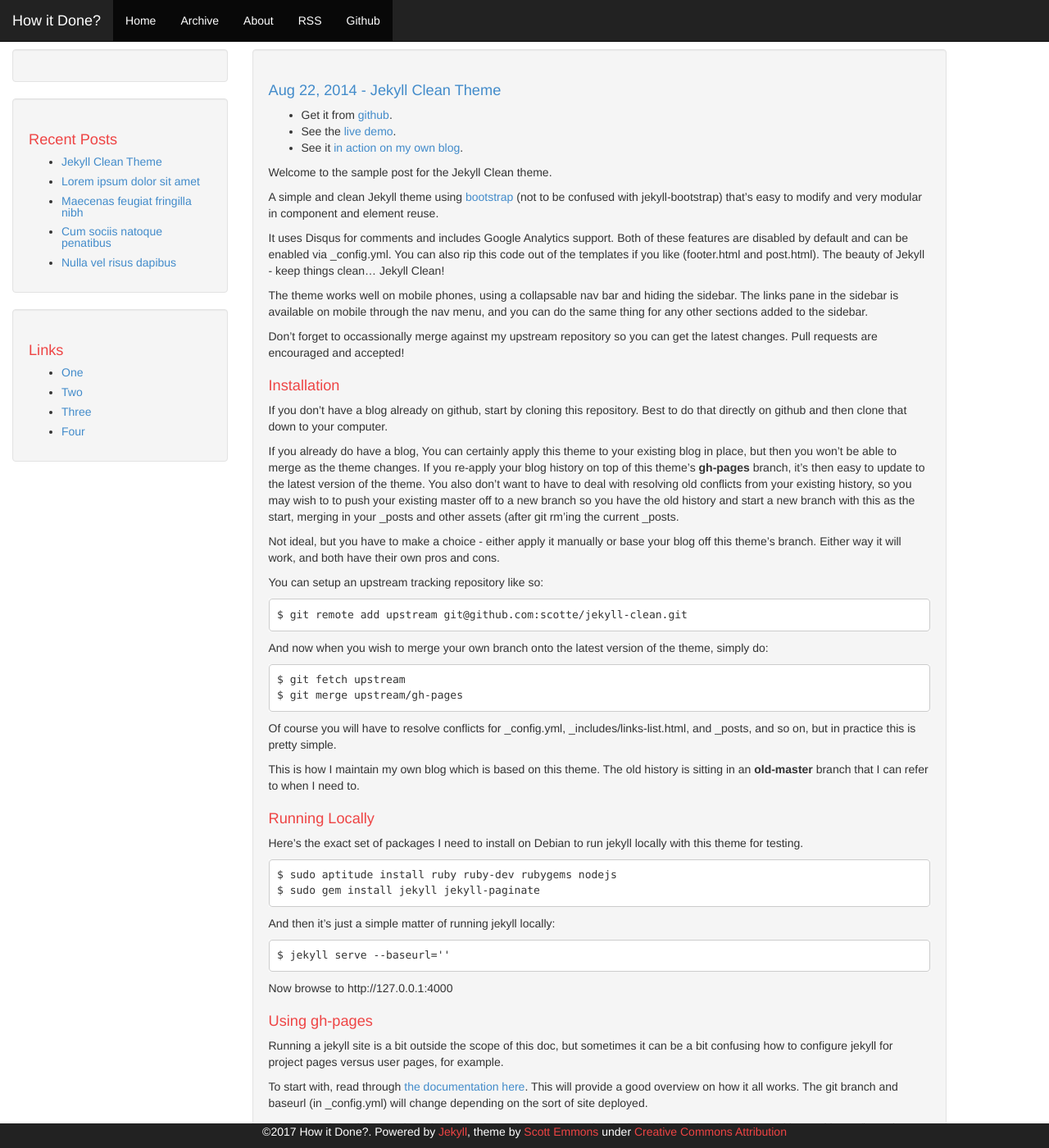
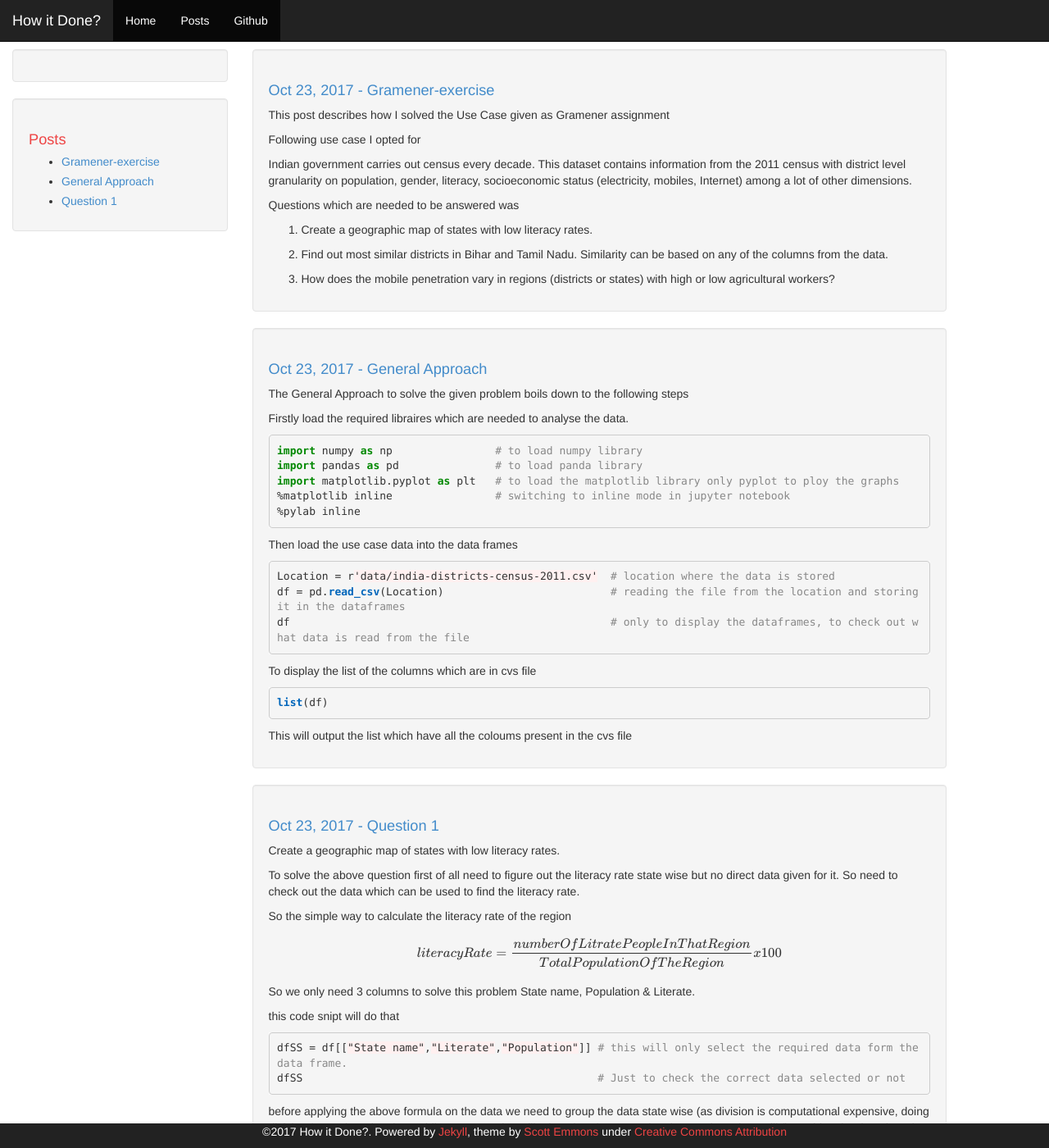
Before and after one commit to Amanskywalker/Gramener-exercise, a Jekyll site: the page built from docs/index.html, in a window 1280 px wide and 1400 px high. Shown: the whole window at 82% size. Built offline with Jekyll 4.4.1, drawn with Linux system fonts in a browser that asks for light colours; formulas are drawn with MathJax 3; the list of posts is cut into pages by our own code; some of the changed text lies outside the part shown.

Commit message:
update the docs for the site

````diff
--- a/docs/_config.yml
+++ b/docs/_config.yml
@@ -4,7 +4,7 @@
 description:
 
 # url is currently only used only for the RSS feed in feed.xml
-url: https://scotte.github.io/jekyll-clean
+url:
 
 # baseurl will often be '', but for a project page on gh-pages, it needs to
 # be the project name.
@@ -13,7 +13,7 @@
 baseurl: /Gramener-exercise
 
 # This can be '' to hide the Github nav button
-github: 'scotte/jekyll-clean'
+github: ''
 
 # Set this to your UA-# value, or '' to disable the block completely
 gaaccount: ''
--- a/docs/_includes/footer.html
+++ b/docs/_includes/footer.html
@@ -11,5 +11,7 @@
 {% include disqus-counts.html %}
 {% include analytics.html %}
 
+<script type="text/javascript" src="http://cdn.mathjax.org/mathjax/latest/MathJax.js?config=TeX-AMS-MML_HTMLorMML"></script>
+
 </body>
 </html>
--- a/docs/_includes/header.html
+++ b/docs/_includes/header.html
@@ -30,10 +30,9 @@
               <div class="collapse navbar-collapse" id="bs-example-navbar-collapse-1">
                 <ul class="nav navbar-nav">
                     <li class="active"><a href="{{ site.baseurl }}/">Home</a></li>
-                    <li class="active visible-xs-block"><a href="{{ site.baseurl }}/links.html">Links</a></li>
-                    <li class="active"><a href="{{ site.baseurl }}/archive.html">Archive</a></li>
-                    <li class="active"><a href="{{ site.baseurl }}/about.html">About</a></li>
-                    <li class="active"><a href="{{ site.baseurl }}/feed.xml">RSS</a></li>
+                    <!--<li class="active visible-xs-block"><a href="{{ site.baseurl }}/links.html">Links</a></li>-->
+                    <li class="active"><a href="{{ site.baseurl }}/archive.html">Posts</a></li>
+                    <!--<li class="active"><a href="{{ site.baseurl }}/about.html">About</a></li>-->
                     {% if site.github != '' %}
                       <li class="active"><a href="https://github.com/{{ site.github }}">Github</a></li>
                     {% endif %}
--- a/docs/_includes/sidebar.html
+++ b/docs/_includes/sidebar.html
@@ -3,7 +3,7 @@
 </div>
 
 <div class="sidebar well">
-    <h1>Recent Posts</h1>
+    <h1>Posts</h1>
     <ul>
         {% for post in site.posts limit:5 %}
           <li><a href="{{ site.baseurl}}{{ post.url }}">{{ post.title }}</a></li>
@@ -11,6 +11,6 @@
     </ul>
 </div>
 
-<div class="sidebar well">
+<!--<div class="sidebar well">
 {% include links-list.html %}
-</div>
+</div>-->
--- a/docs/_posts/2013-05-22-Nulla-vel-risus-dapibus.md
+++ /dev/null
@@ -1,12 +0,0 @@
----
-layout: post
-title: "Nulla vel risus dapibus"
-date: 2013-05-22 16:25:06 -0700
-comments: true
----
-
-Nulla vel risus dapibus, fringilla nunc id, interdum magna. Vivamus non diam egestas, bibendum elit sed, condimentum quam. Integer eu ipsum ultrices, tincidunt nibh at, auctor sem. Duis iaculis purus a aliquet gravida. Sed ornare, leo venenatis dignissim condimentum, nibh arcu iaculis dui, nec vulputate ante eros laoreet sem. Fusce dapibus, ante eu blandit tincidunt, odio quam vulputate libero, et interdum tellus lorem eleifend nisi. Nam elementum vel sapien sed rhoncus. Praesent commodo neque odio. Praesent a nisl nec neque laoreet dignissim. Quisque vitae felis a nisl sodales consequat ut ac mi. Etiam varius gravida accumsan. In sed lectus nec ipsum commodo efficitur. Ut vehicula diam eu justo pellentesque, in pulvinar lorem dapibus. Donec ornare metus vitae turpis malesuada, ut aliquet dolor vulputate. Aenean eget ipsum elit. Suspendisse tempor sagittis dictum.
-
-Vivamus dapibus justo vitae tellus dignissim, non interdum odio egestas. Maecenas tincidunt sem non consequat bibendum. Aliquam cursus, enim sed rutrum porta, nisl tellus ultrices ipsum, vel vestibulum orci tellus sit amet quam. Pellentesque ut viverra lacus. Suspendisse potenti. Ut augue enim, hendrerit sed interdum sed, ullamcorper sit amet ex. Donec at mi at erat hendrerit commodo at non eros. Fusce commodo nec quam at rhoncus.
-
-Aliquam molestie urna at turpis venenatis, et placerat lorem volutpat. Sed gravida arcu id lectus viverra eleifend. Sed in metus sit amet ante luctus dignissim. Etiam in sodales justo, in iaculis odio. Vestibulum accumsan felis vitae cursus pharetra. Nulla congue ipsum est, sed vulputate odio pulvinar id. Maecenas a sollicitudin turpis.
--- a/docs/_posts/2013-06-22-Cum-sociis-natoque-penatibus.md
+++ /dev/null
@@ -1,12 +0,0 @@
----
-layout: post
-title: "Cum sociis natoque penatibus"
-date: 2013-06-22 16:25:06 -0700
-comments: true
----
-
-Cum sociis natoque penatibus et magnis dis parturient montes, nascetur ridiculus mus. Phasellus fermentum facilisis velit eu auctor. Maecenas tincidunt, leo tempor bibendum auctor, ligula lorem ultricies tellus, ac auctor lorem libero a sapien. Donec ac suscipit tellus. Quisque vitae placerat lorem. In ullamcorper malesuada risus, eget fringilla lacus dignissim at. Proin faucibus, nibh vel molestie scelerisque, lorem urna tempus lacus, id viverra odio dolor sit amet odio. In hendrerit, orci vel scelerisque luctus, arcu purus aliquet turpis, a bibendum nulla est et dui.
-
-Praesent pellentesque posuere lectus eget condimentum. Ut vitae nisi diam. Quisque vitae ipsum magna. Aliquam pretium laoreet tortor quis volutpat. Donec congue, nisl nec consequat varius, enim enim consectetur felis, a viverra libero elit in ligula. Cras posuere ipsum vel mi scelerisque, eu interdum velit elementum. Duis eu posuere est. Ut vestibulum urna eu viverra fringilla. Aliquam tempus nisi eros, vitae posuere nulla fermentum in. Praesent et justo eros. Proin eleifend justo vel justo condimentum ullamcorper. Curabitur vel vehicula lectus. Mauris sed ex ac ipsum ultrices bibendum at id tortor. Aenean dictum magna ac nisi posuere euismod. Ut fermentum, nulla quis venenatis varius, risus nulla dictum felis, ut dictum eros libero vitae justo.
-
-Integer aliquam tellus vel libero eleifend, condimentum euismod odio tincidunt. Vivamus felis ante, faucibus quis urna nec, volutpat pulvinar quam. Cras dictum libero ac augue bibendum, et pretium ex pharetra. Vivamus suscipit et erat id eleifend. Proin vulputate, quam sit amet pretium fermentum, felis neque scelerisque metus, a rhoncus quam nisi sit amet urna. Sed et commodo libero, laoreet rutrum eros. Vivamus tempor, leo eget scelerisque molestie, sapien augue viverra tortor, et semper arcu eros ut elit. Sed pulvinar ipsum in semper facilisis.
--- a/docs/_posts/2014-06-22-Maecenas-feugiat-fringilla-nibh.md
+++ /dev/null
@@ -1,12 +0,0 @@
----
-layout: post
-title: "Maecenas feugiat fringilla nibh"
-date: 2014-06-22 16:25:06 -0700
-comments: true
----
-
-Maecenas feugiat fringilla nibh ut mattis. Sed non metus sit amet mi luctus feugiat in quis sem. Vivamus pulvinar commodo bibendum. Interdum et malesuada fames ac ante ipsum primis in faucibus. Maecenas sapien nulla, eleifend in dolor et, rutrum maximus velit. Lorem ipsum dolor sit amet, consectetur adipiscing elit. Suspendisse tempus malesuada egestas. Phasellus pulvinar vulputate urna in tempor. In vel sapien ullamcorper, condimentum ipsum ut, porttitor turpis. Nam auctor erat sed lectus tempus euismod. Nunc ipsum quam, condimentum ac bibendum sit amet, sodales nec metus.
-
-Vivamus a ullamcorper ipsum. Donec dictum eleifend massa, rhoncus consequat sem tempor nec. Ut bibendum luctus gravida. Nullam eleifend laoreet quam, nec tincidunt dolor tincidunt non. Aenean vel magna massa. Pellentesque sit amet tincidunt ante. Nulla posuere varius elit eu consequat. Sed vitae tortor scelerisque lacus eleifend condimentum. Nulla vitae neque sed lorem sagittis pretium eu nec est. Aliquam in euismod risus, vel vulputate orci.
-
-Praesent sit amet auctor justo. Suspendisse pretium rutrum vehicula. Cras ut porta urna. Morbi massa odio, eleifend vitae dictum eget, mattis nec metus. Praesent pellentesque metus eu massa pharetra facilisis. Suspendisse potenti. Vestibulum pellentesque pharetra tristique. Nam ut lobortis felis. Proin sit amet consequat ipsum. Curabitur et mattis justo, sit amet feugiat lectus. Sed eleifend eget arcu non pretium. Suspendisse rhoncus erat quis leo laoreet rhoncus. Aliquam quis metus vitae enim cursus sodales. In euismod tortor id odio fermentum, non pretium ipsum iaculis. Quisque consectetur elementum nisi, et posuere odio vulputate ac. Ut consequat, velit eget fermentum ultrices, ligula odio fringilla diam, sit amet accumsan elit velit tempus dolor.
--- a/docs/_posts/2014-07-22-Lorem-ipsum-dolor-sit-amet.md
+++ /dev/null
@@ -1,12 +0,0 @@
----
-layout: post
-title: "Lorem ipsum dolor sit amet"
-date: 2014-07-22 16:25:06 -0700
-comments: true
----
-
-Lorem ipsum dolor sit amet, consectetur adipiscing elit. Sed quam metus, commodo sit amet ante a, finibus efficitur lorem. Maecenas egestas purus in tempor volutpat. Sed dapibus tortor nec sem suscipit ullamcorper. Nulla nec lorem lacus. Phasellus condimentum massa quis dolor consequat viverra ut ac magna. Ut a consequat nisi. Vivamus at leo ut turpis convallis lacinia. Curabitur eu placerat quam. Donec ultricies faucibus dui, a tincidunt lorem lobortis condimentum.
-
-Quisque aliquet consectetur justo sit amet convallis. Nunc vel aliquet ipsum, sit amet elementum justo. Vivamus id magna mi. Cras luctus est vel ipsum sagittis pellentesque. Vivamus ante elit, porttitor vitae quam quis, fermentum malesuada risus. Integer nec lectus vel lacus cursus tristique in euismod ipsum. Duis ut varius enim. Cum sociis natoque penatibus et magnis dis parturient montes, nascetur ridiculus mus. Morbi et elit eu tortor lacinia sollicitudin non in lacus.
-
-Integer at viverra turpis. Duis aliquam mattis sapien tempor eleifend. Mauris nec eleifend risus, quis mollis neque. Vivamus non dapibus justo, vel ornare magna. Nunc in nulla venenatis, imperdiet diam in, accumsan massa. Etiam congue augue ipsum, sit amet rutrum nisi blandit quis. Cras in lectus non lorem auctor consequat a vel sem. Aliquam erat volutpat. Fusce lobortis vel orci vitae ullamcorper. Phasellus id eleifend eros. Mauris vulputate, nisi vel auctor auctor, quam enim tincidunt felis, vitae fermentum odio tortor eget est. Integer ornare blandit lectus a accumsan.
--- a/docs/_posts/2014-08-22-jekyll-clean-theme.md
+++ /dev/null
@@ -1,197 +0,0 @@
----
-layout: post
-title: "Jekyll Clean Theme"
-date: 2014-08-22 16:25:06 -0700
-comments: false
----
-
-* Get it from [github](https://github.com/scotte/jekyll-clean).
-* See the [live demo](https://scotte.github.io/jekyll-clean).
-* See it [in action on my own blog](https://scotte.org).
-
-Welcome to the sample post for the Jekyll Clean theme.
-
-A simple and clean Jekyll theme using [bootstrap](http://getbootstrap.com)
-(not to be confused with jekyll-bootstrap) that's easy to modify and very
-modular in component and element reuse.
-
-It uses Disqus for comments and includes Google Analytics support. Both of
-these features are disabled by default and can be enabled via \_config.yml. You
-can also rip this code out of the templates if you like (footer.html and post.html).
-The beauty of Jekyll - keep things clean... Jekyll Clean!
-
-The theme works well on mobile phones, using a collapsable nav bar and hiding the
-sidebar. The links pane in the sidebar is available on mobile through the nav menu,
-and you can do the same thing for any other sections added to the sidebar.
-
-Don't forget to occassionally merge against my upstream repository so you can get
-the latest changes. Pull requests are encouraged and accepted!
-
-Installation
-============
-
-If you don't have a blog already on github, start by cloning this repository.
-Best to do that directly on github and then clone that down to your computer.
-
-If you already do have a blog, You can certainly apply this theme to your existing
-blog in place, but then you won't be able to merge as the theme changes. If you
-re-apply your blog history on top of this theme's **gh-pages** branch, it's then
-easy to update to the latest version of the theme. You also don't want to have to
-deal with resolving old conflicts from your existing history, so you may wish to to
-push your existing master off to a new branch so you have the old history and start
-a new branch with this as the start, merging in your \_posts and other assets (after
-git rm'ing the current \_posts.
-
-Not ideal, but you have to make a choice - either apply it manually or base your
-blog off this theme's branch. Either way it will work, and both have their own
-pros and cons.
-
-You can setup an upstream tracking repository like so:
-
-```
-$ git remote add upstream git@github.com:scotte/jekyll-clean.git
-```
-And now when you wish to merge your own branch onto the latest version of the
-theme, simply do:
-
-```
-$ git fetch upstream
-$ git merge upstream/gh-pages
-```
-
-Of course you will have to resolve conflicts for \_config.yml, \_includes/links-list.html,
-and \_posts, and so on, but in practice this is pretty simple.
-
-This is how I maintain my own blog which is based on this theme. The old history is
-sitting in an **old-master** branch that I can refer to when I need to.
-
-Running Locally
-===============
-
-Here's the exact set of packages I need to install on Debian to run jekyll
-locally with this theme for testing.
-
-```
-$ sudo aptitude install ruby ruby-dev rubygems nodejs
-$ sudo gem install jekyll jekyll-paginate
-```
-
-And then it's just a simple matter of running jekyll locally:
-
-```
-$ jekyll serve --baseurl=''
-```
-
-Now browse to http://127.0.0.1:4000
-
-Using gh-pages
-==============
-
-Running a jekyll site is a bit outside the scope of this doc, but
-sometimes it can be a bit confusing how to configure jekyll for
-project pages versus user pages, for example.
-
-To start with, read through
-[the documentation here](https://help.github.com/articles/user-organization-and-project-pages/).
-This will provide a good overview on how it all works. The git branch and
-baseurl (in _config.yml) will change depending on the sort of site deployed.
-
-When you clone this repository, it's set up for project pages, so the
-deployed branch is "gh-pages" and baseurl is configured to 'jekyll-clean',
-because that's the name of this project.
-
-If you plan to deploy this as user pages, the deployed branch is "master"
-and baseurl is configured to '' (i.e. empty).
-
-Comment Systems
-===============
-
-Jekyll clean supports both [isso](https://posativ.org/isso) and
-[disqus](https://disqus.com) comment systems.
-
-After enabling **comments**, either **isso** or **disquss** must
-be configured. Don't try configuring both!
-
-Isso Comments
-=============
-
-Isso requires running a local server, so is not suitable for hosting
-in github pages, for example. Isso is open source and keeps all your
-data local, unlike Disqus (who knows exactly what they are doing with
-your data).
-
-In _config.yml you'll need to set **isso** to the fully-qualified URL
-if your isso server (this is the value for **data-isso** passed to the
-isso JS). Make sure **comments** is true.
-
-
-Disqus Comments
-===============
-
-Getting Disqus to work can be a bit more work than it seems like it should be.
-Make sure your Disqus account is correctly configured with the right domain
-of your blog and you know your Disqus shortname.
-
-In _config.yml you'll need to set **disqus** to your Disqus shortname and
-make sure **comments** is true.
-
-Finally, in posts, make sure you have **comments: true** in the YAML front
-matter.
-
-More information on using Disqus with Jekyll is
-[documented here](https://help.disqus.com/customer/portal/articles/472138-jekyll-installation-instructions).
-
-Code Syntax Highlighting
-========================
-
-To use code syntax highlighting, use the following syntax:
-
-```
-```python
-import random
-
-# Roll the die
-roll = random.randint(1, 20)
-print('You rolled a %d.' % roll)
-``` #REMOVE
-```
-
-(Remove #REMOVE from the end of the last line). Which will look like this in
-the rendered jekyll output using the default css/syntax.css provided with this
-theme (which is the **colorful** theme from [https://github.com/iwootten/jekyll-syntax](https://github.com/iwootten/jekyll-syntax)):
-
-```python
-import random
-
-# Roll the die
-roll = random.randint(1, 20)
-print('You rolled a %d.' % roll)
-```
-
-You can, of course, use any theme you wish, see the jekyll and pygments
-documentation for more details.
-
-License
-=======
-
-The content of this theme is distributed and licensed under a
-![License Badge]({{ site.baseurl}}/images/cc_by_88x31.png)
-[Creative Commons Attribution 4.0 License](https://creativecommons.org/licenses/by/4.0/legalcode)
-
-    This license lets others distribute, remix, tweak, and build upon your work,
-    even commercially, as long as they credit you for the original creation. This
-    is the most accommodating of licenses offered. Recommended for maximum
-    dissemination and use of licensed materials.
-
-In other words: you can do anything you want with this theme on any site, just please
-provide a link to [the original theme on github](https://github.com/scotte/jekyll-clean)
-so I get credit for the original design. Beyond that, have at it!
-
-This theme includes the following files which are the properties of their
-respective owners:
-
-* js/bootstrap.min.js - [bootstrap](http://getbootstrap.com)
-* css/bootstrap.min.css - [bootstrap](http://getbootstrap.com)
-* js/jquery.min.js - [jquery](https://jquery.com)
-* images/cc_by_88x31.png - [creative commons](https://creativecommons.org)
-* css/colorful.css - [iwootten/jekyll-syntax](https://github.com/iwootten/jekyll-syntax)
--- /dev/null
+++ b/docs/_posts/2017-10-23-General-Approach.md
@@ -0,0 +1,34 @@
+---
+layout: post
+title: "General Approach"
+date: 2017-10-23 18:17:00 +0530
+comments: false
+---
+
+The General Approach to solve the given problem boils down to the following steps
+
+Firstly load the required libraires which are needed to analyse the data.
+
+{% highlight python %}
+import numpy as np                # to load numpy library
+import pandas as pd               # to load panda library
+import matplotlib.pyplot as plt   # to load the matplotlib library only pyplot to ploy the graphs
+%matplotlib inline                # switching to inline mode in jupyter notebook
+%pylab inline
+{% endhighlight %}
+
+Then load the use case data into the data frames
+
+{% highlight python %}
+Location = r'data/india-districts-census-2011.csv'  # location where the data is stored
+df = pd.read_csv(Location)                          # reading the file from the location and storing it in the dataframes
+df                                                  # only to display the dataframes, to check out what data is read from the file
+{% endhighlight %}
+
+To display the list of the columns which are in cvs file
+
+{% highlight python %}
+list(df)
+{% endhighlight %}
+
+This will output the list which have all the coloums present in the cvs file
--- /dev/null
+++ b/docs/_posts/2017-10-23-Gramener-exercise.md
@@ -0,0 +1,20 @@
+---
+layout: post
+title: "Gramener-exercise"
+date: 2017-10-23 18:18:00 +0530
+comments: false
+---
+
+This post describes how I solved the Use Case given as Gramener assignment
+
+Following use case I opted for
+
+Indian government carries out census every decade. This dataset contains information from the 2011 census with district level granularity on population, gender, literacy, socioeconomic status (electricity, mobiles, Internet) among a lot of other dimensions.
+
+Questions which are needed to be answered was
+
+1. Create a geographic map of states with low literacy rates.
+
+2. Find out most similar districts in Bihar and Tamil Nadu. Similarity can be based on any of the columns from the data.
+
+3. How does the mobile penetration vary in regions (districts or states) with high or low agricultural workers?
--- /dev/null
+++ b/docs/_posts/2017-10-23-Question-1.md
@@ -0,0 +1,46 @@
+---
+layout: post
+title: "Question 1"
+date: 2017-10-23 18:16:00 +0530
+comments: false
+---
+
+Create a geographic map of states with low literacy rates.
+
+To solve the above question first of all need to figure out the literacy rate state wise but no direct data given for it. So need to check out the data which can be used to find the literacy rate.
+
+So the simple way to calculate the literacy rate of the region
+
+$$literacy Rate = {numberOfLitratePeopleInThatRegion \over TotalPopulationOfTheRegion} x 100 $$
+
+So we only need 3 columns to solve this problem State name, Population & Literate.
+
+this code snipt will do that
+
+{% highlight python %}
+dfSS = df[["State name","Literate","Population"]] # this will only select the required data form the data frame.
+dfSS                                              # Just to check the correct data selected or not
+{% endhighlight %}
+
+
+before applying the above formula on the data we need to group the data state wise (as division is computational expensive, doing division for each region then adding up statewise will take a lot of computational power insted we will first addup the data then do the division in the end to save the critical computational resouce) for this the panda provide inbuild function to group the dataframes based on the particular columns.
+
+{% highlight python %}
+df_s = dfSS.groupby('State name').sum()           # this will group the data statewise and also sumup the other coloums
+df_sa =  df_s["Literate"]/df_s["Population"]*100  # to compute the literacy rate per state
+df_sa                                             # Just to check the correct data selected or not
+{% endhighlight %}
+
+This will generate the required data but the data need to be ploted in the graph in the increasing order (only need to show the state with lower literacy rate)
+
+**note** : geographic maps are not possible at this state as to from the geographic map the longituted and latitude is needed which are not provided in the used case. So only bar graph is generated.
+
+{% highlight python %}
+df_sa.sort(inplace=True)            # this will sort the data in increasing order
+df_sa.head(10).plot(kind='bar')     # this will generate the bar graph only for the first 10 entries
+plt.show()                          # to display the graph
+{% endhighlight %}
+
+The output will look like this
+
+![literacy rate bar graph]({{ site.baseurl}}/images/c1.png)
````
Also changed, not shown: docs/_posts/2012-05-22-Vivamus-porttitor-porta-tortor.md (deleted, +0 -12 lines), docs/images/c1.png (added).
